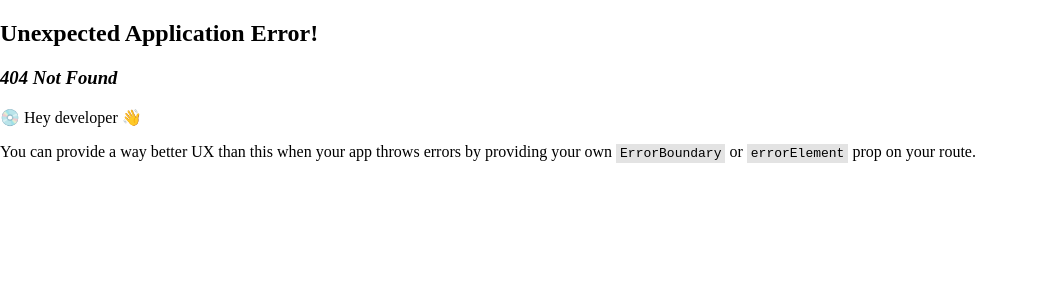
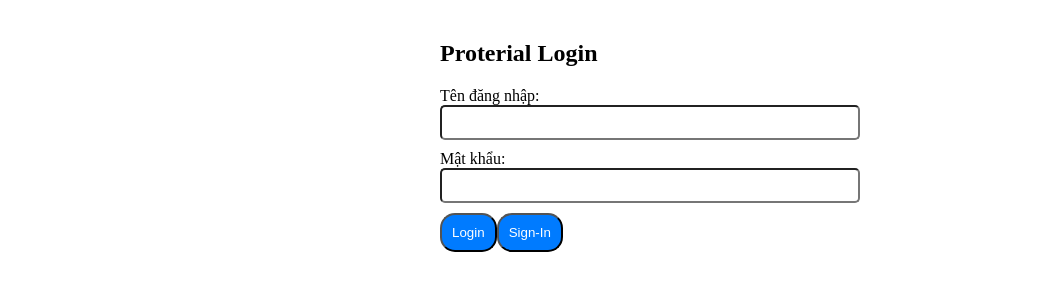
Before and after one commit to phamLinh98/chat-app-ui, a React (Vite) app in the folder chat-app-ui/: page /login in a window 1280 px wide. Before the commit this address had no page. Shown: the top 300 px of the page, without its empty margins (0-1038 px from the left). Built offline with nearby package versions, Linux system fonts and the light colour scheme.

Commit message:
commit login ui

```diff
--- a/chat-app-ui/MainComponent/LayoutComponent.jsx
+++ b/chat-app-ui/MainComponent/LayoutComponent.jsx
@@ -2,13 +2,13 @@
 import { useContext, useState } from "react";
 import { Layout } from "antd";
 import { DashboardComponent } from "./DashboardComponent";
-import { Outlet } from "react-router-dom";
 import { HeaderComponent } from "./HeaderComponent";
 import {
   ItemContext,
   LayoutConfigComponent,
 } from "../SideComponent/LayoutConfigComponent";
 import { FooterComponent } from "./FooterComponent";
+import { Outlet } from "react-router-dom";
 const { Sider } = Layout;
 
 const loginUser = {
--- /dev/null
+++ b/chat-app-ui/MainComponent/LoginComponent.jsx
@@ -0,0 +1,117 @@
+import { useEffect, useState } from "react";
+import { useNavigate } from "react-router-dom";
+import CryptoJS from "crypto-js";
+import.meta.env.VITE_DOMAIN;
+
+const listUser = [
+  {
+    id: 1877,
+    username: "admin",
+    nameshow: "Administrator",
+    password: "password",
+  },
+  {
+    id: 1878,
+    username: "Hazuki",
+    nameshow: "Hazuki",
+    password: "Hazuki",
+  },
+];
+
+const LoginComponent = () => {
+  const [username, setUsername] = useState("");
+  const [password, setPassword] = useState("");
+  const navigate = useNavigate();
+  const secretKey = import.meta.env.VITE_DOMAIN;
+
+  useEffect(() => {
+    const encryptedAuth = localStorage.getItem("isAuthenticated");
+    if (encryptedAuth) {
+      const decryptedAuth = CryptoJS.AES.decrypt(
+        encryptedAuth,
+        secretKey
+      ).toString(CryptoJS.enc.Utf8);
+      if (decryptedAuth === "true") {
+        navigate("/", { replace: true });
+      }
+    }
+    return ()=> {console.log('Login Thành Công');}
+  }, [navigate, secretKey]);
+
+  const handleSubmit = (e) => {
+    e.preventDefault();
+    const user = listUser.find(
+      (u) => u.username === username && u.password === password
+    );
+
+    if (user) {
+      const encryptedAuth = CryptoJS.AES.encrypt("true", secretKey).toString();
+      localStorage.setItem("isAuthenticated", encryptedAuth);
+      // Redirect to the dashboard and replace history
+      navigate("/", {
+        replace: true,
+        state: { username: user.nameshow, id: user.id },
+      });
+    } else {
+      alert("Tên đăng nhập hoặc mật khẩu không đúng");
+    }
+  };
+
+  return (
+    <div
+      style={{
+        maxWidth: "400px",
+        margin: "auto",
+        padding: "20px",
+        textAlign: "left",
+      }}
+    >
+      <h2>Proterial Login</h2>
+      <form onSubmit={handleSubmit}>
+        <div style={{ marginBottom: "10px" }}>
+          <label>Tên đăng nhập:</label>
+          <input
+            type="text"
+            value={username}
+            onChange={(e) => setUsername(e.target.value)}
+            style={{ width: "100%", padding: "8px", borderRadius: "5px" }}
+          />
+        </div>
+        <div style={{ marginBottom: "10px" }}>
+          <label>Mật khẩu: </label>
+          <input
+            type="password"
+            value={password}
+            onChange={(e) => setPassword(e.target.value)}
+            style={{ width: "100%", padding: "8px", borderRadius: "5px" }}
+          />
+        </div>
+        <button
+          type="submit"
+          style={{
+            padding: "10px",
+            backgroundColor: "#007bff",
+            color: "#fff",
+            borderRadius: "15px",
+          }}
+        >
+          Login
+        </button>
+        <button
+          type="button"
+          onClick={() => navigate("/signin")}
+          style={{
+            padding: "10px",
+            backgroundColor: "#007bff",
+            color: "#fff",
+            borderRadius: "15px",
+          }}
+        >
+          Sign-In
+        </button>
+      </form>
+    </div>
+  );
+};
+
+export default LoginComponent;
--- /dev/null
+++ b/chat-app-ui/MainComponent/PrivateComponent.jsx
@@ -0,0 +1,15 @@
+const secretKey = import.meta.env.VITE_DOMAIN;
+import CryptoJS from "crypto-js";
+import { Navigate } from "react-router-dom";
+// eslint-disable-next-line react/prop-types
+export const AuthenticationComponent = ({ children }) => {
+  const encryptedAuth = localStorage.getItem("isAuthenticated");
+  if (encryptedAuth) {
+    const decryptedAuth = CryptoJS.AES.decrypt(
+      encryptedAuth,
+      secretKey
+    ).toString(CryptoJS.enc.Utf8);
+    return decryptedAuth === "true" ? children : <Navigate to="/login" />;
+  }
+  return <Navigate to="/login" />;
+};
--- /dev/null
+++ b/chat-app-ui/MainComponent/SignInComponent.jsx
@@ -0,0 +1,70 @@
+import { useNavigate } from "react-router-dom";
+
+// eslint-disable-next-line react/prop-types
+export const SiginInComponent = ({ handleSubmit }) => {
+  const navigate = useNavigate();
+  return (
+    <div
+      style={{
+        maxWidth: "400px",
+        margin: "auto",
+        padding: "20px",
+        textAlign: "center",
+      }}
+    >
+      <h2>Create New Account</h2>
+      <form onSubmit={handleSubmit}>
+        <div style={{ marginBottom: "10px" }}>
+          <label>Tài khoản Email</label>
+          <input
+            type="text"
+            style={{ width: "100%", padding: "8px", borderRadius: "5px" }}
+          />
+          <label>Mã Nhân Viên</label>
+          <input
+            type="text"
+            style={{ width: "100%", padding: "8px", borderRadius: "5px" }}
+          />
+          <label>Bộ Phận</label>
+          <input
+            type="text"
+            style={{ width: "100%", padding: "8px", borderRadius: "5px" }}
+          />
+        </div>
+        <div style={{ marginBottom: "10px" }}>
+          <label>Mật khẩu: </label>
+          <input
+            type="password"
+            style={{ width: "100%", padding: "8px", borderRadius: "5px" }}
+          />
+          <label>Nhập Lại Mật Khẩu: </label>
+          <input
+            type="password"
+            style={{ width: "100%", padding: "8px", borderRadius: "5px" }}
+          />
+        </div>
+        <button
+          style={{
+            padding: "10px",
+            backgroundColor: "#007bff",
+            color: "#fff",
+            borderRadius: "15px",
+          }}
+        >
+          Create
+        </button>
+        <button
+          onClick={() => navigate("/login")}
+          style={{
+            padding: "10px",
+            backgroundColor: "red",
+            color: "#fff",
+            borderRadius: "15px",
+          }}
+        >
+          Cancel
+        </button>
+      </form>
+    </div>
+  );
+};
--- a/chat-app-ui/package.json
+++ b/chat-app-ui/package.json
@@ -12,6 +12,8 @@
   "dependencies": {
     "@ant-design/icons": "^5.4.0",
     "antd": "^5.20.5",
+    "crypto-js": "^4.2.0",
+    "dotenv": "^16.4.5",
     "prop-types": "^15.8.1",
     "react": "^18.3.1",
     "react-dom": "^18.3.1",
--- a/chat-app-ui/routers/router.jsx
+++ b/chat-app-ui/routers/router.jsx
@@ -1,11 +1,18 @@
 import { createBrowserRouter } from "react-router-dom";
 import LayoutComponent from "../MainComponent/LayoutComponent";
 import { ContentComponent } from "../MainComponent/ContentComponent";
+import LoginComponent from "../MainComponent/LoginComponent";
+import { SiginInComponent } from "../MainComponent/SignInComponent";
+import { AuthenticationComponent } from "../MainComponent/PrivateComponent";
 
 export const rootConfig = [
   {
     path: "/",
-    element: <LayoutComponent />,
+    element: (
+      <AuthenticationComponent>
+        <LayoutComponent />
+      </AuthenticationComponent>
+    ),
     children: [
       {
         path: "chat/:userId",
@@ -13,6 +20,14 @@
       },
     ],
   },
+  {
+    path: "/login",
+    element: <LoginComponent />,
+  },
+  {
+    path: "/signin",
+    element: <SiginInComponent />,
+  },
 ];
 
 const router = createBrowserRouter(rootConfig);
```
Also changed, not shown: chat-app-ui/vercel.json (added), 2 other files (tests, documents, lock files or other folders).
